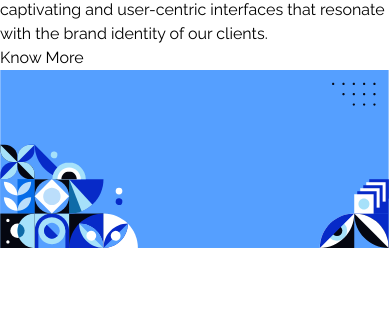
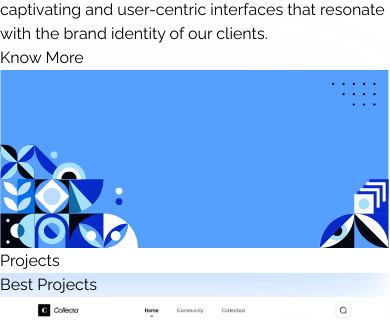
Before and after one commit to adibmannan1/Motion, a React (Vite) app: page / in a window 390 px wide. Shown: the part 2203-2523 px from the top of the page. Before the commit the page ends 2451 px from the top, so only its background shows below. Built offline with nearby package versions, Linux system fonts and the light colour scheme.

Commit message:
projects section

```diff
--- a/src/App.jsx
+++ b/src/App.jsx
@@ -5,6 +5,7 @@ import LandingPage from './components/LandingPage'
 import Marquee from './components/Marquee'
 import About from './components/About'
 import Eyes from './components/Eyes'
+import Projects from './components/Projects'
 
 const App = () => {
   return (
@@ -14,6 +15,7 @@ const App = () => {
       <Marquee/>
       <About/>
       <Eyes/>
+      <Projects/>
     </div>
   )
 }
--- a/src/components/Eyes.jsx
+++ b/src/components/Eyes.jsx
@@ -1,12 +1,52 @@
-// eslint-disable-next-line no-unused-vars
-import React from 'react'
+/* eslint-disable no-unused-vars */
+import React, { useEffect, useState } from 'react'
 import design from '../images/design.svg'
 
 const Eyes = () => {
+  const [rotate, setRotate] = useState(0)
+
+  useEffect(() => {
+    window.addEventListener('mousemove', (e)=>{
+      const mouseX = e.clientX
+      const mouseY = e.clientY
+
+      const deltaX = mouseX - window.innerWidth / 2
+      const deltaY = mouseY - window.innerHeight / 2
+
+      const degree = (Math.atan2(deltaY, deltaX) * (180 / Math.PI))-180
+      setRotate(degree)
+    })
+  }, [])
+
+
   return (
-    <div className='w-full h-screen grid place-items-center'>
-        <div className='w-[75%]'>
-            <img src={design} alt="" className='box-shadow'/>
+    <div className='w-full md:h-screen py-7 md:py-0 flex items-center justify-center overflow-hidden'>
+        <div className='w-[75%] box-shadow relative'>
+          <img src={design} alt="design"/>
+          <div className='absolute top-4 md:top-[40%] left-1/2 -translate-x-1/2 md:-translate-y-1/2 flex gap-24'>
+            <div className='flex md:items-center justify-center w-[14vw] h-[14vw] bg-white border-[4px] md:border-[13px] border-[#BBDEFB]  rounded-full box-shadow2'>
+              <div className='relative w-2/3 h-2/3 mr-2 mt-1 md:mr-0 md:mt-0 bg-[#050711] rounded-full'>
+                <div style={{transform: `translate(-50%, -50%) rotate(${rotate}deg)`}} className='w-full h-8 absolute top-1/2 left-1/2 -translate-x-1/2 -translate-y-1/2'>
+                  <div className='w-[15px] h-[15px] md:w-[32px] md:h-[32px] mr-4 mt-1 md:mr-0 md:mt-0 bg-white rounded-full'>
+                  </div>
+                </div>
+              </div>
+            </div>
+
+            <div className='flex md:items-center justify-center w-[14vw] h-[14vw] bg-white border-[4px] md:border-[13px] border-[#BBDEFB]  rounded-full box-shadow2'>
+              <div className='relative w-2/3 h-2/3 mr-2 mt-1 md:mr-0 md:mt-0 bg-[#050711] rounded-full'>
+              <div style={{transform: `translate(-50%, -50%) rotate(${rotate}deg)`}} className='w-full h-8 absolute top-1/2 left-1/2 -translate-x-1/2 -translate-y-1/2'>
+                  <div className='w-[15px] h-[15px] md:w-[32px] md:h-[32px] mr-4 mt-1 md:mr-0 md:mt-0 bg-white rounded-full'>
+                  </div>
+                </div>
+              </div>
+            </div>
+          </div>
+          <div className='absolute bottom-[15%] left-1/2 -translate-x-1/2'>
+          <button type="button" className="rounded-full bg-[#050711]  text-center  text-[#559fff] text-[12px] md:text-[22px] font-bold uppercase raleway md:py-3 md:px-14 px-5">
+              Projects
+            </button>
+          </div>
         </div>
     </div>
   )
--- /dev/null
+++ b/src/components/Projects.jsx
@@ -0,0 +1,26 @@
+/* eslint-disable no-unused-vars */
+import React from 'react'
+import hero5 from '../images/hero5.png'
+import hero4 from '../images/hero4.png'
+
+const Projects = () => {
+  return (
+    <div className='w-full py-10 px-20 raleway'>
+        <div className='w-full border-b-2 pb-7 mb-10 border-blue-500'>
+            <h1 className='mt-16 md:-mt-3 text-[7.5vw] md:text-[3vw] leading-[5.5vw] md:leading-[3.5vw] font-bold text-white'>
+                Best Projects
+            </h1>
+        </div>
+        <div className='cards w-full flex gap-10'>
+            <div className='card w-1/2 bg-blue-400 rounded-xl hover:scale-[0.98] transition ease-in-out duration-200 overflow-hidden'>
+                <img src={hero4} alt="hero image" className='w-full h-full bg-contain'/>
+            </div>
+            <div className='card w-1/2 bg-blue-400 rounded-xl hover:scale-[0.98] transition ease-in-out duration-200 overflow-hidden'>
+            <img src={hero5} alt="hero image" className='w-full h-full bg-contain'/>
+            </div>
+        </div>
+    </div>
+  )
+}
+
+export default Projects
--- a/src/index.css
+++ b/src/index.css
@@ -231,10 +231,14 @@ html {
 
   .box-shadow{
     box-shadow:
-  0 2.8px 2.2px rgba(85, 159, 255, 0.034),
-  0 6.7px 5.3px rgba(85, 159, 255, 0.048),
-  0 12.5px 10px rgba(85, 159, 255, 0.06),
-  0 22.3px 17.9px rgba(85, 159, 255, 0.072),
-  0 41.8px 33.4px rgba(85, 159, 255, 0.086),
-  0 100px 80px rgba(85, 159, 255, 0.12)
+  -8px 2.8px 10px rgba(85, 159, 255, 0.034),
+  -8px 10px 15px rgba(85, 159, 255, 0.03),
+  -8px 20px 20px rgba(85, 159, 255, 0.05),
+  -8px 25px 20px rgba(85, 159, 255, 0.06),
+  -30px 35px 33.4px rgba(85, 159, 255, 0.06),
+  -40px 40px 120px rgba(85, 159, 255, 0.1)
   }
+
+  .box-shadow2{
+    filter: drop-shadow(10px 10px 0px rgba(5, 7, 17, 0.2));
+  }
```
Also changed, not shown: src/images/design.png (added), src/images/design.svg.
